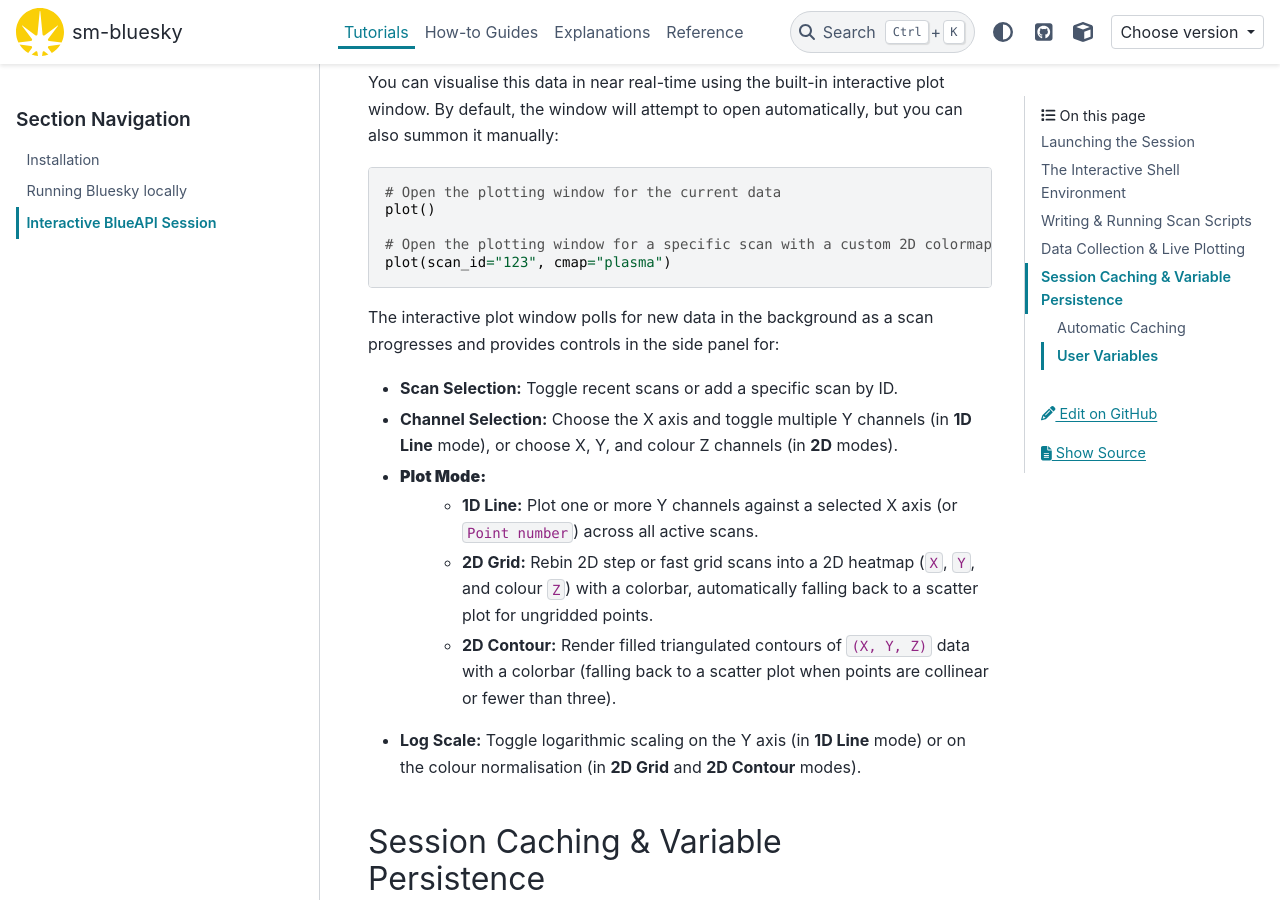
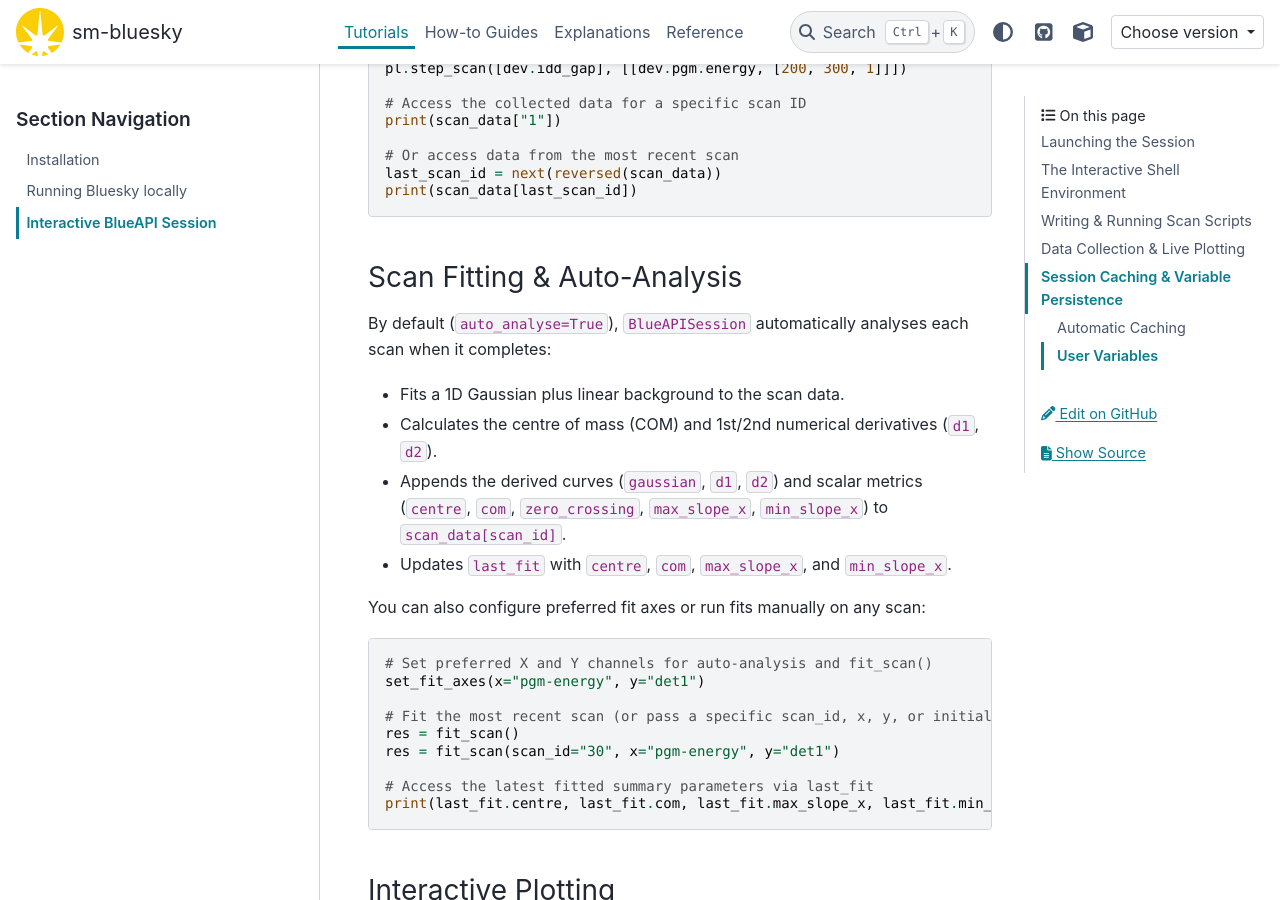
Before and after one commit to DiamondLightSource/sm-bluesky, a Sphinx documentation site: the page built from docs/tutorials/3_blueapi_session.rst, in a window 1280 px wide and 900 px high, scrolled down 3310 px. Built offline with Sphinx 7.4.7 and the PyData theme 0.15.4, drawn with Linux system fonts in a browser that asks for light colours; pages that are not in the unit, such as notebooks, are missing from menus; the version number could not be read and is left out; some of the changed text lies outside the part shown.

Commit message:
add docs

```diff
--- a/docs/tutorials/3_blueapi_session.rst
+++ b/docs/tutorials/3_blueapi_session.rst
@@ -57,6 +57,9 @@ Once the interactive IPython shell is running, you have access to:
 * ``scan_data``: A dictionary containing all collected event data from your scans.
 * ``plot(scan_id=None, cmap="viridis")``: Opens an interactive visualisation window.
 * ``run(script)``: Executes a Python script inside the active session namespace (a shortcut for ``%run -i <script>``).
+* ``fit_scan(scan_id=None, x=None, y=None, guess=None)``: Performs a 1D Gaussian fit, centre-of-mass (COM) calculation, and derivative on scan data.
+* ``set_fit_axes(x=None, y=None)``: Sets preferred X and Y channel names for ``fit_scan()`` for post-scan analysis.
+* ``last_fit``: Stored the latest fitted summary parameters (``centre``, ``com``, ``max_slope_x``, ``min_slope_x``) for interactive use and scripting.
 
 Writing & Running Scan Scripts
 ------------------------------
@@ -80,6 +83,10 @@ Create a ``.py`` file (for example, ``my_scans.py``) containing the plans and Py
 
     # Stack a step scan afterwards
     pl.step_scan([dev.idd_gap], [[dev.pgm.energy, [200, 300, 10]]])
+
+    # Access the auto-fitted parameters from the last scan
+    print(f"Peak centre: {last_fit.centre}, COM: {last_fit.com}")
+    print(f"Slopes: max={last_fit.max_slope_x}, min={last_fit.min_slope_x}")
 
 Running the Script
 ^^^^^^^^^^^^^^^^^^
@@ -123,6 +130,30 @@ Live data is stored in the ``scan_data`` dictionary, which is keyed first by the
     # Or access data from the most recent scan
     last_scan_id = next(reversed(scan_data))
     print(scan_data[last_scan_id])
+
+Scan Fitting & Auto-Analysis
+^^^^^^^^^^^^^^^^^^^^^^^^^^^^
+
+By default (``auto_analyse=True``), ``BlueAPISession`` automatically analyses each scan when it completes:
+
+* Fits a 1D Gaussian plus linear background to the scan data.
+* Calculates the centre of mass (COM) and 1st/2nd numerical derivatives (``d1``, ``d2``).
+* Appends the derived curves (``gaussian``, ``d1``, ``d2``) and scalar metrics (``centre``, ``com``, ``zero_crossing``, ``max_slope_x``, ``min_slope_x``) to ``scan_data[scan_id]``.
+* Updates ``last_fit`` with ``centre``, ``com``, ``max_slope_x``, and ``min_slope_x``.
+
+You can also configure preferred fit axes or run fits manually on any scan:
+
+.. code-block:: python
+
+    # Set preferred X and Y channels for auto-analysis and fit_scan()
+    set_fit_axes(x="pgm-energy", y="det1")
+
+    # Fit the most recent scan (or pass a specific scan_id, x, y, or initial guess)
+    res = fit_scan()
+    res = fit_scan(scan_id="30", x="pgm-energy", y="det1")
+
+    # Access the latest fitted summary parameters via last_fit
+    print(last_fit.centre, last_fit.com, last_fit.max_slope_x, last_fit.min_slope_x)
 
 Interactive Plotting
 ^^^^^^^^^^^^^^^^^^^^
```
